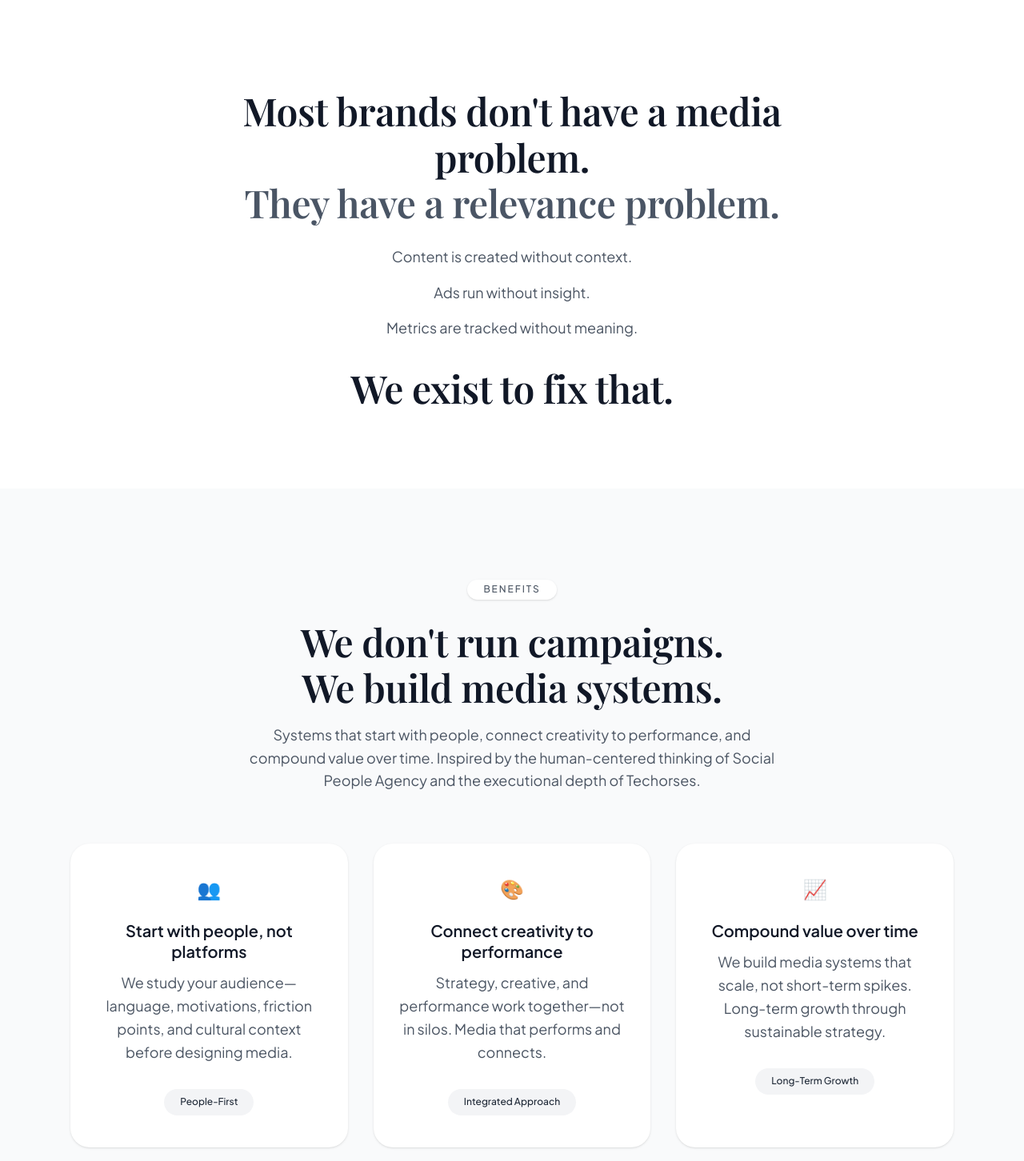
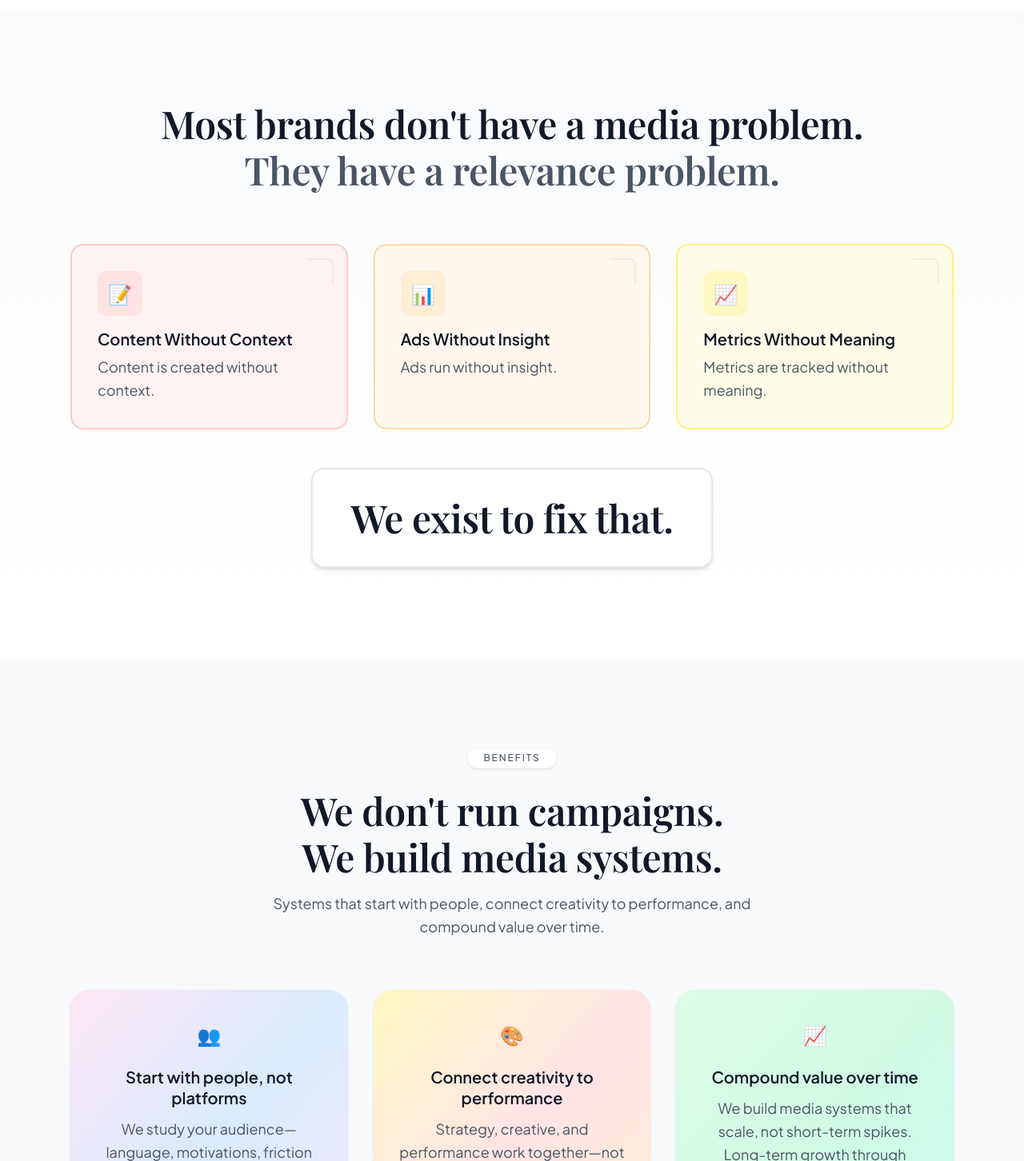
Before and after one commit to siddartha018/neopa, a Next.js app: page / in a window 1280 px wide. Shown: the part 778-2230 px from the top of the page at 80% size. Built offline with nearby package versions, Linux system fonts and the light colour scheme.

Commit message:
updated colors

```diff
--- a/app/components/Benefits.tsx
+++ b/app/components/Benefits.tsx
@@ -7,6 +7,8 @@ const benefits = [
     title: 'Start with people, not platforms',
     description: 'We study your audience—language, motivations, friction points, and cultural context before designing media.',
     tag: 'People-First',
+    cardBg: 'bg-gradient-to-br from-pink-100 via-blue-100 to-purple-100',
+    badgeBg: 'bg-pink-200',
   },
   {
     id: 2,
@@ -14,6 +16,8 @@ const benefits = [
     title: 'Connect creativity to performance',
     description: 'Strategy, creative, and performance work together—not in silos. Media that performs and connects.',
     tag: 'Integrated Approach',
+    cardBg: 'bg-gradient-to-br from-yellow-100 via-rose-100 to-orange-100',
+    badgeBg: 'bg-yellow-200',
   },
   {
     id: 3,
@@ -21,6 +25,8 @@ const benefits = [
     title: 'Compound value over time',
     description: 'We build media systems that scale, not short-term spikes. Long-term growth through sustainable strategy.',
     tag: 'Long-Term Growth',
+    cardBg: 'bg-gradient-to-br from-green-100 via-emerald-100 to-teal-100',
+    badgeBg: 'bg-green-200',
   },
 ];
 
@@ -43,7 +49,6 @@ const Benefits = () => {
           </h2>
           <p className="max-w-2xl mx-auto typography-body">
             Systems that start with people, connect creativity to performance, and compound value over time.
-            Inspired by the human-centered thinking of Social People Agency and the executional depth of Techorses.
           </p>
         </div>
 
@@ -52,7 +57,7 @@ const Benefits = () => {
           {benefits.map((item) => (
             <div
               key={item.id}
-              className="bg-white rounded-3xl px-8 py-10 text-center shadow-sm hover:shadow-md transition-shadow duration-300"
+              className={`${item.cardBg} rounded-3xl px-8 py-10 text-center shadow-sm hover:shadow-md transition-shadow duration-300`}
             >
               <div className="flex items-center justify-center mb-6 text-2xl">
                 <span aria-hidden="true">{item.icon}</span>
@@ -63,7 +68,7 @@ const Benefits = () => {
               <p className="typography-body mb-8">
                 {item.description}
               </p>
-              <div className="inline-flex items-center justify-center rounded-full bg-gray-100 px-5 py-2">
+              <div className={`inline-flex items-center justify-center rounded-full ${item.badgeBg} px-5 py-2`}>
                 <span className="typography-badge">
                   {item.tag}
                 </span>
--- a/app/components/HowWeWork.tsx
+++ b/app/components/HowWeWork.tsx
@@ -1,4 +1,13 @@
 import React from 'react';
+
+// Assign a color (or gradient) for each step number
+const stepColors = [
+  'bg-gradient-to-br from-pink-400 via-fuchsia-500 to-blue-400 text-white',
+  'bg-gradient-to-br from-yellow-400 via-orange-400 to-red-400 text-white',
+  'bg-gradient-to-br from-green-400 via-emerald-500 to-teal-400 text-white',
+  'bg-gradient-to-br from-indigo-400 via-violet-400 to-purple-400 text-white',
+  'bg-gradient-to-br from-rose-400 via-pink-400 to-fuchsia-400 text-white',
+];
 
 const steps = [
   {
@@ -51,7 +60,7 @@ const HowWeWork = () => {
 
         {/* Steps */}
         <div className="space-y-8 md:space-y-12">
-          {steps.map((step) => (
+          {steps.map((step, idx) => (
             <div
               key={step.number}
               className="flex flex-col md:flex-row gap-6 md:gap-12 items-start"
@@ -59,7 +68,22 @@ const HowWeWork = () => {
               {/* Number */}
               <div className="flex-shrink-0">
                 <div className="flex items-center gap-4">
-                  <span className="text-6xl md:text-7xl font-bold text-gray-100 font-display">
+                  <span
+                    className={`text-6xl md:text-7xl font-bold font-display
+                      inline-block
+                      bg-clip-text text-transparent
+                      shadow-none
+                      rounded-2xl
+                      ${stepColors[idx]}
+                      px-6 py-2
+                    `}
+                    style={{
+                      WebkitBackgroundClip: 'text',
+                      WebkitTextFillColor: 'transparent',
+                      backgroundClip: 'text',
+                      // The bg classes above provide cross-browser gradient text, fallback to solid color for plain colors
+                    }}
+                  >
                     {step.number}
                   </span>
                   <div className="h-px w-12 bg-gray-300 hidden md:block" />
--- a/app/components/ProblemStatement.tsx
+++ b/app/components/ProblemStatement.tsx
@@ -1,31 +1,78 @@
 import React from 'react';
+
+const problems = [
+  {
+    id: 1,
+    icon: '📝',
+    title: 'Content Without Context',
+    description: 'Content is created without context.',
+    color: 'bg-red-50 border-red-200',
+    iconBg: 'bg-red-100',
+  },
+  {
+    id: 2,
+    icon: '📊',
+    title: 'Ads Without Insight',
+    description: 'Ads run without insight.',
+    color: 'bg-orange-50 border-orange-200',
+    iconBg: 'bg-orange-100',
+  },
+  {
+    id: 3,
+    icon: '📈',
+    title: 'Metrics Without Meaning',
+    description: 'Metrics are tracked without meaning.',
+    color: 'bg-yellow-50 border-yellow-200',
+    iconBg: 'bg-yellow-100',
+  },
+];
 
 const ProblemStatement = () => {
   return (
-    <section className="w-full bg-white py-16 md:py-24">
-      <div className="max-w-4xl mx-auto px-6">
-        <div className="text-center">
-          <h2 className="typography-heading mb-6">
+    <section className="w-full bg-gradient-to-b from-gray-50 to-white py-20 md:py-28">
+      <div className="max-w-6xl mx-auto px-6">
+        {/* Header */}
+        <div className="text-center mb-12 md:mb-16">
+          <h2 className="typography-heading mb-4">
             Most brands don&apos;t have a media problem.
             <br />
             <span className="text-gray-600">They have a relevance problem.</span>
           </h2>
+        </div>
 
-          <div className="space-y-4 max-w-2xl mx-auto mb-8">
-            <p className="typography-body text-lg">
-              Content is created without context.
-            </p>
-            <p className="typography-body text-lg">
-              Ads run without insight.
-            </p>
-            <p className="typography-body text-lg">
-              Metrics are tracked without meaning.
+        {/* Problem Widgets */}
+        <div className="grid grid-cols-1 md:grid-cols-3 gap-6 md:gap-8 mb-12">
+          {problems.map((problem) => (
+            <div
+              key={problem.id}
+              className={`relative rounded-2xl border-2 ${problem.color} p-6 md:p-8 hover:shadow-lg transition-all duration-300 hover:-translate-y-1`}
+            >
+              {/* Icon */}
+              <div className={`inline-flex items-center justify-center w-14 h-14 rounded-xl ${problem.iconBg} mb-4`}>
+                <span className="text-2xl">{problem.icon}</span>
+              </div>
+
+              {/* Content */}
+              <h3 className="typography-title mb-2 text-gray-900">
+                {problem.title}
+              </h3>
+              <p className="typography-body text-gray-700">
+                {problem.description}
+              </p>
+
+              {/* Decorative corner */}
+              <div className="absolute top-4 right-4 w-8 h-8 border-t-2 border-r-2 border-gray-300 rounded-tr-lg opacity-30" />
+            </div>
+          ))}
+        </div>
+
+        {/* Solution Statement */}
+        <div className="text-center">
+          <div className="inline-block bg-white rounded-2xl border-2 border-gray-200 px-8 py-6 md:px-12 md:py-8 shadow-md">
+            <p className="typography-heading text-2xl md:text-3xl text-gray-900">
+              We exist to fix that.
             </p>
           </div>
-
-          <p className="typography-heading text-2xl md:text-3xl">
-            We exist to fix that.
-          </p>
         </div>
       </div>
     </section>
```
